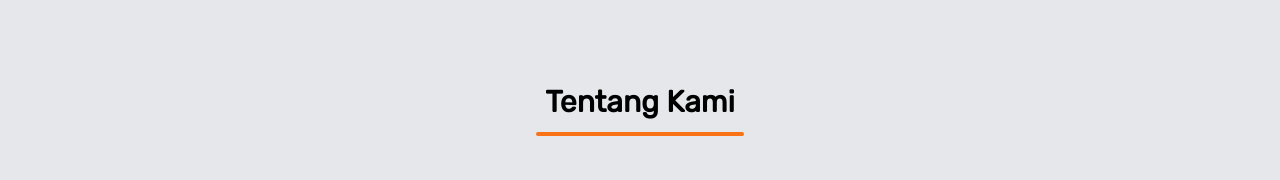
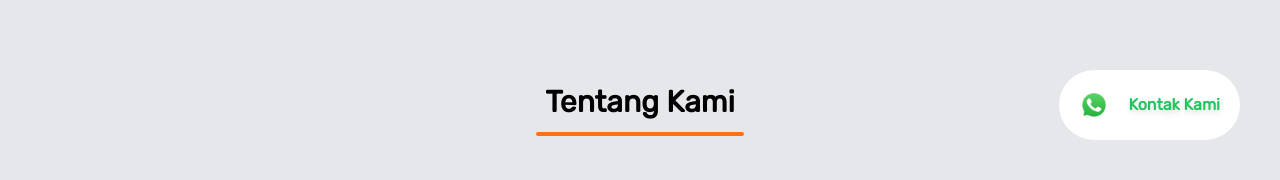
Before and after one commit to fpbismyname/cv-berkah-jaya, a React (Vite) app: page / in a window 1280 px wide. Shown: the part 620-800 px from the top of the page. Built offline with nearby package versions, Linux system fonts and the light colour scheme.

Commit message:
CV-Berkah-Jaya-Cianjur-V-1.0.3

```diff
--- a/src/App.jsx
+++ b/src/App.jsx
@@ -2,12 +2,14 @@ import React from "react";
 import Navbar from "./components/Navbar";
 import Content from "./components/Contents";
 import Footer from "./components/Footer";
+import Whatsapp from "./components/Whatsapp";
 
 const App = () => {
   return (
     <>
       <div className="flex flex-col min-h-[100vh] bg-gray-200 p-8 gap-12">
         <Navbar />
+        <Whatsapp/>
         <Content />
       </div>
       <Footer />
--- a/src/components/Footer.jsx
+++ b/src/components/Footer.jsx
@@ -45,19 +45,19 @@ const footer = () => {
               <h1 className="text-xl font-bold">Hubungi Kami</h1>
               <ul className="flex flex-col gap-2">
                 <a className="hover:underline" href="https://wa.me/+6281572497182">
-                  <i className="bi bi-whatsapp mr-3"></i>Whatsapp
+                <i className="bi bi-caret-right-fill animate-pulse mr-3"></i><i className="bi bi-whatsapp mr-3"></i>Whatsapp
                 </a>
                 <a className="hover:underline" href="https://instagram.com">
-                  <i className="bi bi-instagram mr-3"></i>Instagram
+                <i className="bi bi-caret-right-fill animate-pulse mr-3"></i><i className="bi bi-instagram mr-3"></i>Instagram
                 </a>
                 <a className="hover:underline" href="mailto:cv.berkah.jaya.2024@gmail.com">
-                  <i className="bi bi-envelope mr-3"></i>Email
+                <i className="bi bi-caret-right-fill animate-pulse mr-3"></i><i className="bi bi-envelope mr-3"></i>Email
                 </a>
                 <a className="hover:underline" href="tel:+6281572497182">
-                  <i className="bi bi-telephone mr-3"></i>Telepon
+                <i className="bi bi-caret-right-fill animate-pulse mr-3"></i><i className="bi bi-telephone mr-3"></i>Telepon
                 </a>
                 <a className="hover:underline" href="">
-                  <i className="bi bi-geo-alt mr-3"></i>Lokasi Saya
+                <i className="bi bi-caret-right-fill animate-pulse mr-3"></i><i className="bi bi-geo-alt mr-3"></i>Lokasi Saya
                 </a>
               </ul>
             </div>
--- /dev/null
+++ b/src/components/Whatsapp.jsx
@@ -0,0 +1,17 @@
+import React from "react";
+import Icon_Whatsapp from "/icon-whatsapp.webp";
+
+const whatsapp = () => {
+  return (
+    <div className="fixed  bottom-10 right-10 bg-white p-5 rounded-full cursor-pointer hover:drop-shadow-xl">
+      <div className="flex flex-row gap-5 h-full w-full justify-center items-center">
+        <img src={Icon_Whatsapp} className="w-[30px]" />
+        <h1 className="flex-1 flex-col font-bold text-md text-green-500 drop-shadow-md">
+          Kontak Kami
+        </h1>
+      </div>
+    </div>
+  );
+};
+
+export default whatsapp;
```
Also changed, not shown: public/icon-whatsapp.webp (added).
